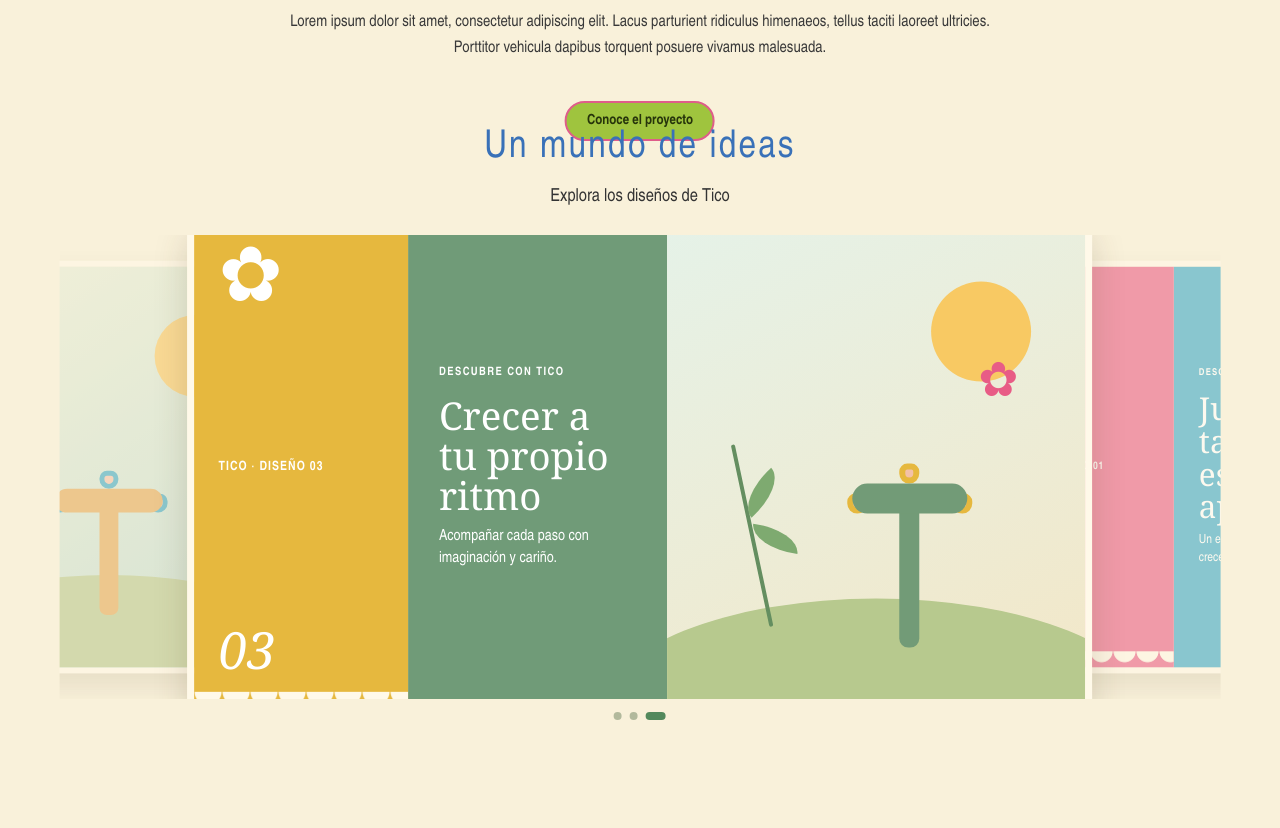
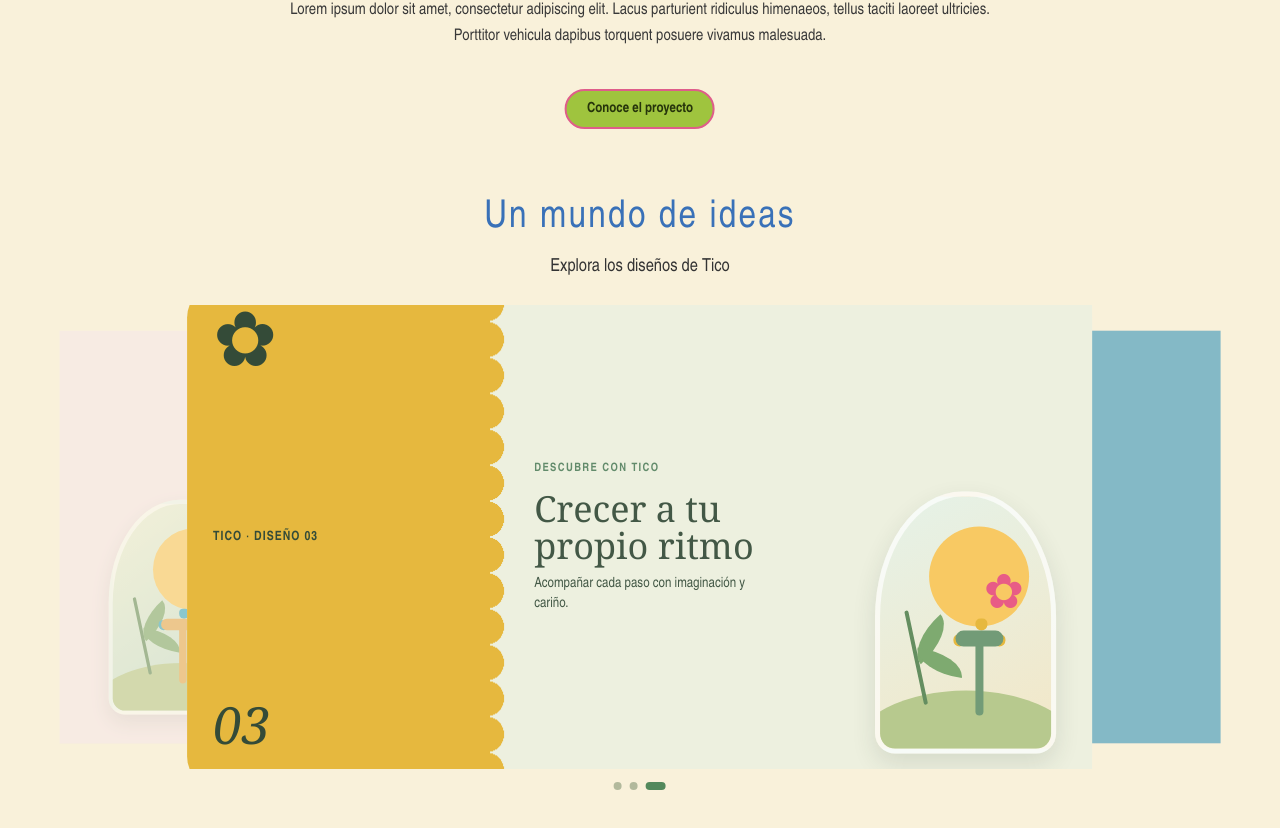
Before and after one commit to jrvrr/tico_web, a Next.js app: page / in a window 1280 px wide. Shown: the part 2889-3717 px from the top of the page. Built offline with nearby package versions, Linux system fonts and the light colour scheme.

Commit message:
fix: correcion de secciones del carrusel pt.1

```diff
--- a/src/app/page.module.css
+++ b/src/app/page.module.css
@@ -320,7 +320,7 @@
 
 .creamCopy {
   position: absolute;
-  top: calc(21cqw + clamp(13px, 2cqw, 23px));
+  top: calc(21cqw + clamp(13px, 2cqw, 23px) - 12px);
   left: 50%;
   z-index: 2;
   display: grid;
@@ -366,7 +366,7 @@
 
 .carouselPanel {
   position: absolute;
-  top: clamp(219px, calc(36cqw - 61px), 539px);
+  top: clamp(289px, calc(36cqw + 9px), 609px);
   right: 3%;
   left: 3%;
   z-index: 3;
@@ -537,24 +537,152 @@
   background: #e85c86;
 }
 
+.posterScallop {
+  container-type: size;
+  display: block;
+  border: 0;
+  border-radius: 32px;
+  background: #d8d8d8;
+  box-shadow: none;
+}
+
+.posterScallop .posterSide {
+  --scallop-size: calc(100cqh / 14);
+  position: absolute;
+  inset: 0 auto 0 0;
+  width: 33%;
+  overflow: visible;
+  padding: 0;
+  border-radius: inherit;
+  border-top-right-radius: 0;
+  border-bottom-right-radius: 0;
+  background: #2f91b8;
+}
+
+.posterScallop .posterSide::after {
+  top: 0;
+  right: auto;
+  bottom: 0;
+  left: calc(100% - var(--scallop-size) / 2);
+  width: var(--scallop-size);
+  height: auto;
+  background: radial-gradient(circle closest-side, #2f91b8 100%, transparent 100%) 0 0 / var(--scallop-size) var(--scallop-size) repeat-y;
+}
+
+.posterScallop .posterFlower,
+.posterScallop .posterCategory,
+.posterScallop .posterNumber,
+.posterScallop .posterCopy,
+.posterScallop .posterScene {
+  display: none;
+}
+
 .posterPink .posterCopy {
   background: #38a8c9;
 }
 
-.posterBlue .posterSide {
-  background: #3ca9c5;
+.posterBlue,
+.posterYellow {
+  container-type: size;
+  background: var(--ticket-paper);
 }
 
-.posterBlue .posterCopy {
-  background: #df6688;
+.artwork.posterBlue,
+.artwork.posterYellow {
+  display: block;
+  border: 0;
+  border-radius: 32px;
+  box-shadow: none;
+}
+
+.posterBlue {
+  --ticket-side: #2f91b8;
+  --ticket-paper: #f5e7eb;
+  --ticket-ink: #294f5c;
+  --ticket-accent: #d45f7c;
+}
+
+.posterYellow {
+  --ticket-side: #e6b83e;
+  --ticket-paper: #edf0df;
+  --ticket-ink: #435846;
+  --ticket-accent: #628b6b;
+}
+
+.posterBlue .posterSide,
+.posterYellow .posterSide {
+  --scallop-size: calc(100cqh / 14);
+  position: absolute;
+  inset: 0 auto 0 0;
+  z-index: 2;
+  width: 33%;
+  overflow: visible;
+  padding: clamp(14px, 2vw, 28px);
+  border-radius: inherit;
+  border-top-right-radius: 0;
+  border-bottom-right-radius: 0;
+  background: var(--ticket-side);
 }
 
 .posterYellow .posterSide {
-  background: #e6b83e;
+  color: #344b38;
 }
 
+.posterBlue .posterSide::after,
+.posterYellow .posterSide::after {
+  top: 0;
+  right: auto;
+  bottom: 0;
+  left: calc(100% - var(--scallop-size) / 2);
+  z-index: 0;
+  width: var(--scallop-size);
+  height: auto;
+  background: radial-gradient(circle closest-side, var(--ticket-side) 100%, transparent 100%) 0 0 / var(--scallop-size) var(--scallop-size) repeat-y;
+}
+
+.posterBlue .posterSide > span,
+.posterYellow .posterSide > span {
+  position: relative;
+  z-index: 1;
+}
+
+.posterBlue .posterCopy,
 .posterYellow .posterCopy {
-  background: #709b78;
+  position: absolute;
+  inset: 0 0 0 33%;
+  z-index: 0;
+  padding: clamp(14px, 4.5cqh, 34px) 37% clamp(14px, 4.5cqh, 34px) clamp(20px, 4vw, 48px);
+  color: var(--ticket-ink);
+  background: var(--ticket-paper);
+}
+
+.posterBlue .posterCopy > span,
+.posterYellow .posterCopy > span {
+  color: var(--ticket-accent);
+}
+
+.posterBlue .posterCopy h3,
+.posterYellow .posterCopy h3 {
+  margin: 12px 0 9px;
+  font-size: clamp(18px, 3.2vw, 36px);
+}
+
+.posterBlue .posterCopy p,
+.posterYellow .posterCopy p {
+  font-size: clamp(11px, 1.1vw, 15px);
+}
+
+.posterBlue .posterScene,
+.posterYellow .posterScene {
+  position: absolute;
+  right: 4%;
+  bottom: 7%;
+  z-index: 1;
+  width: 20%;
+  height: 52%;
+  border: 5px solid rgb(255 255 255 / 70%);
+  border-radius: 48% 48% 20px 20px;
+  box-shadow: 0 10px 24px rgb(45 60 50 / 12%);
 }
 
 .posterScene {
@@ -1206,7 +1334,7 @@
   }
 
   .carouselPanel {
-    top: 295px;
+    top: 365px;
     right: 2%;
     left: 2%;
     height: clamp(320px, 76cqw, 420px);
--- a/src/app/page.tsx
+++ b/src/app/page.tsx
@@ -68,7 +68,7 @@ const greenShapes = ["flower", "arch", "hourglass", "capsuleCross"] as const;
 
 const carouselSlides = [
   {
-    theme: "posterPink",
+    theme: "posterScallop",
     category: "TICO · DISEÑO 01",
     title: "Jugar también es aprender",
     description: "Un espacio para descubrir, crear y crecer.",
```
